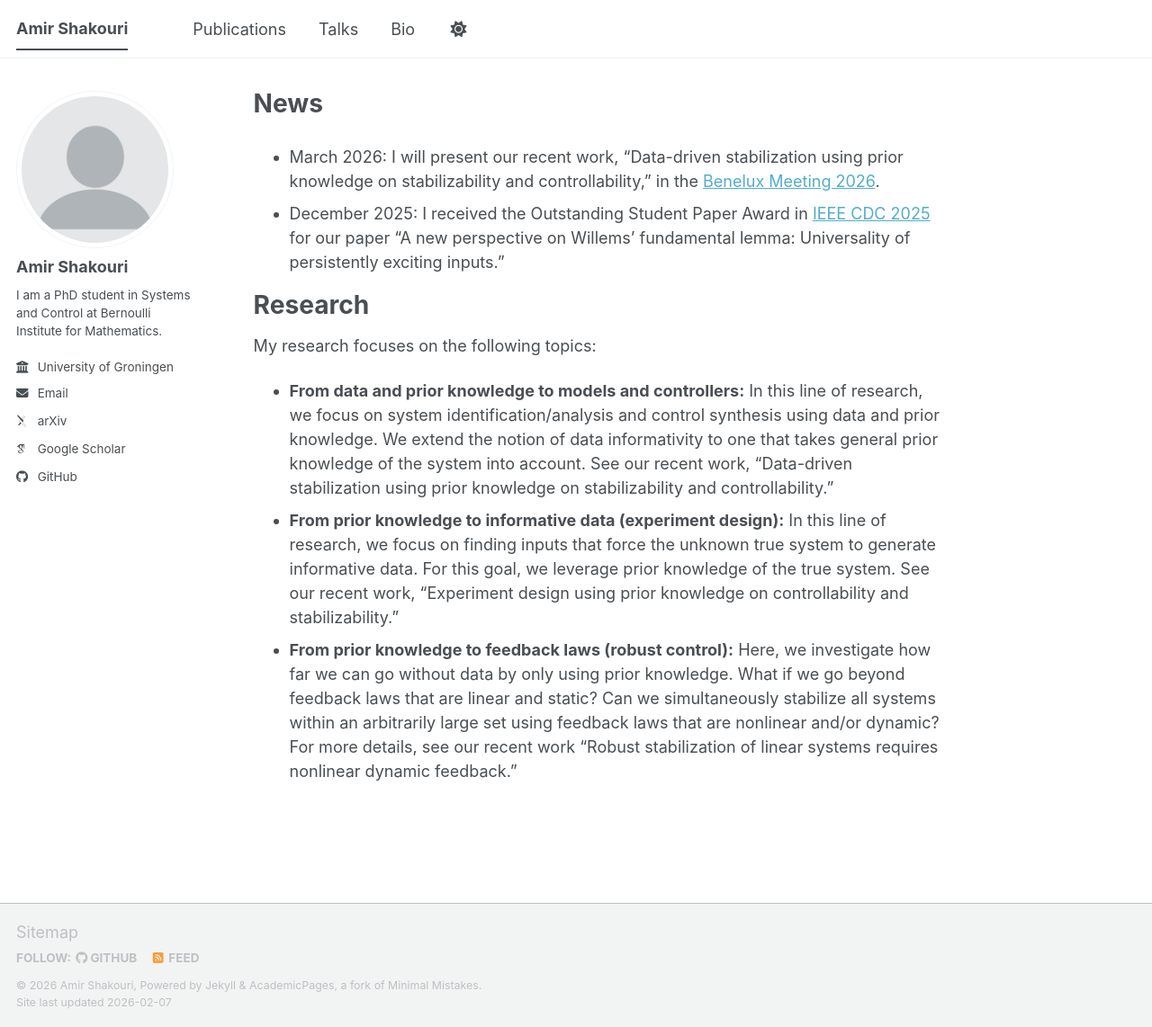
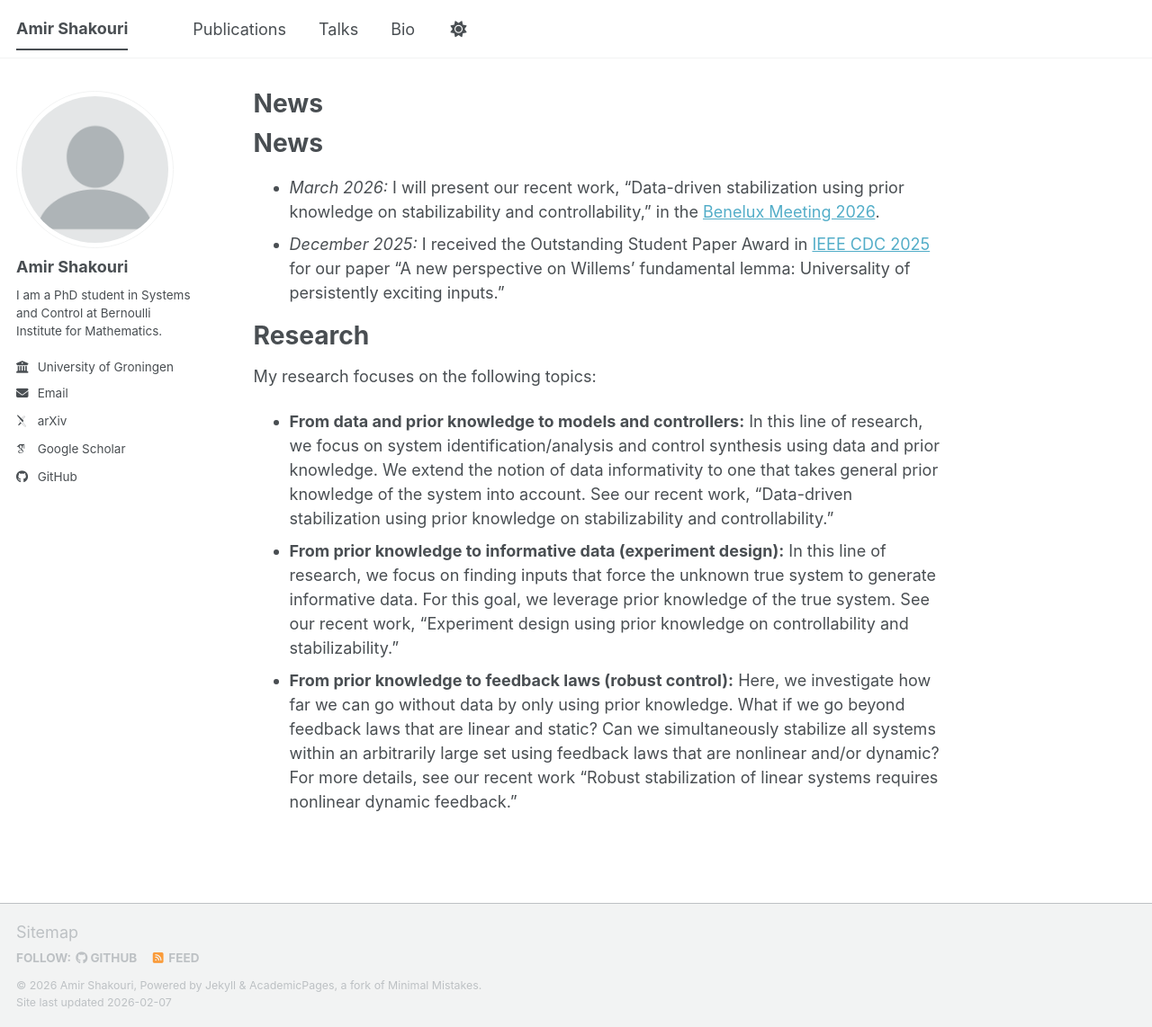
Before and after one commit to a-shakouri/a-shakouri.github.io, a Jekyll site: the page built from _pages/about.md, in a window 1280 px wide and 1142 px high. Shown: the whole window at 90% size. Built offline with Jekyll 4.4.1, drawn with Linux system fonts in a browser that asks for light colours; some web fonts are replaced; a script bundle is joined from its source files by our own code; library files that are not in the unit come from our copies; our own code applies the rules of GitHub Pages for plain Markdown files.

Commit message:
Update about.md

```diff
--- a/_pages/about.md
+++ b/_pages/about.md
@@ -1,14 +1,17 @@
 ---
 permalink: /
-title: "News"
+title:
 author_profile: true
 redirect_from:
   - /about/
   - /about.html
 ---
 
-- March 2026: I will present our recent work, "Data-driven stabilization using prior knowledge on stabilizability and controllability," in the [Benelux Meeting 2026](https://www.beneluxmeeting.nl/).
-- December 2025: I received the Outstanding Student Paper Award in [IEEE CDC 2025](https://cdc2025.ieeecss.org/) for our paper "A new perspective on Willems’ fundamental lemma: Universality of persistently exciting inputs."
+News
+======
+
+- *March 2026:* I will present our recent work, "Data-driven stabilization using prior knowledge on stabilizability and controllability," in the [Benelux Meeting 2026](https://www.beneluxmeeting.nl/).
+- *December 2025:* I received the Outstanding Student Paper Award in [IEEE CDC 2025](https://cdc2025.ieeecss.org/) for our paper "A new perspective on Willems’ fundamental lemma: Universality of persistently exciting inputs."
 
 Research
 ======
```
